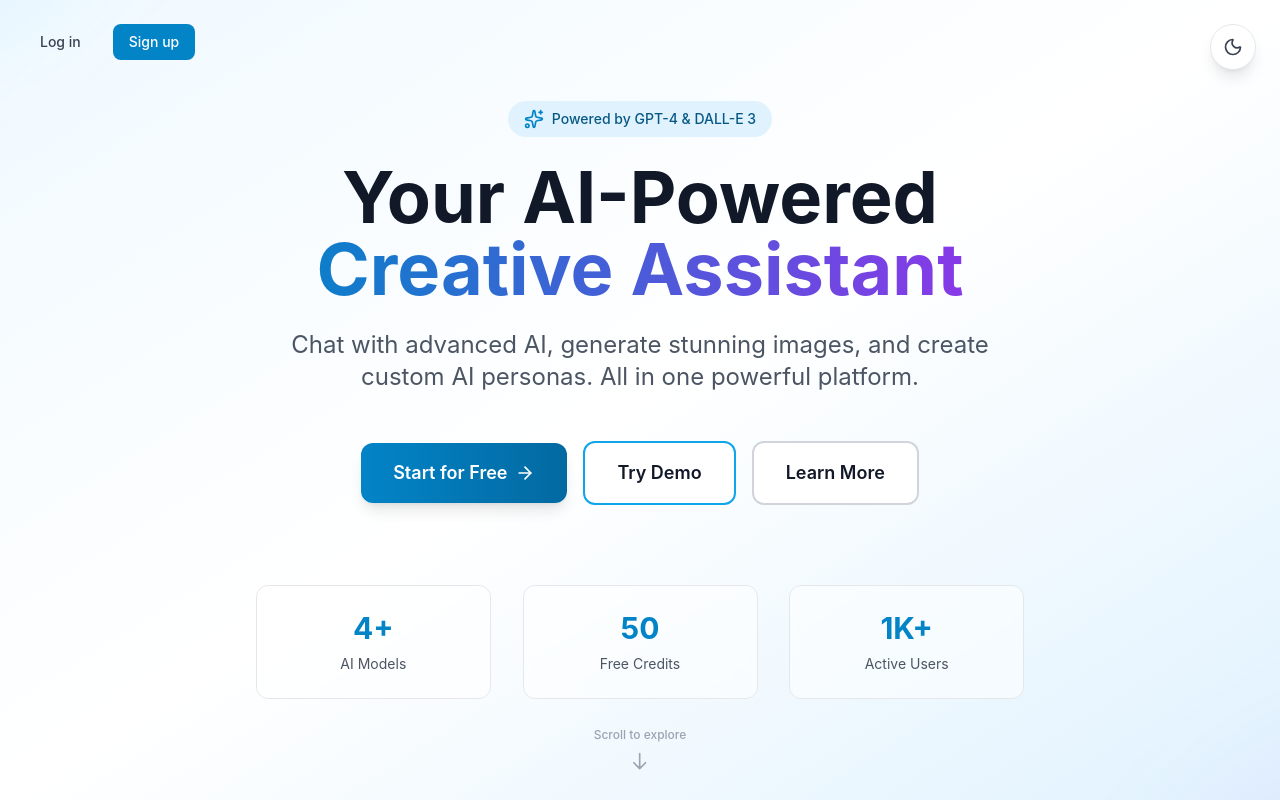
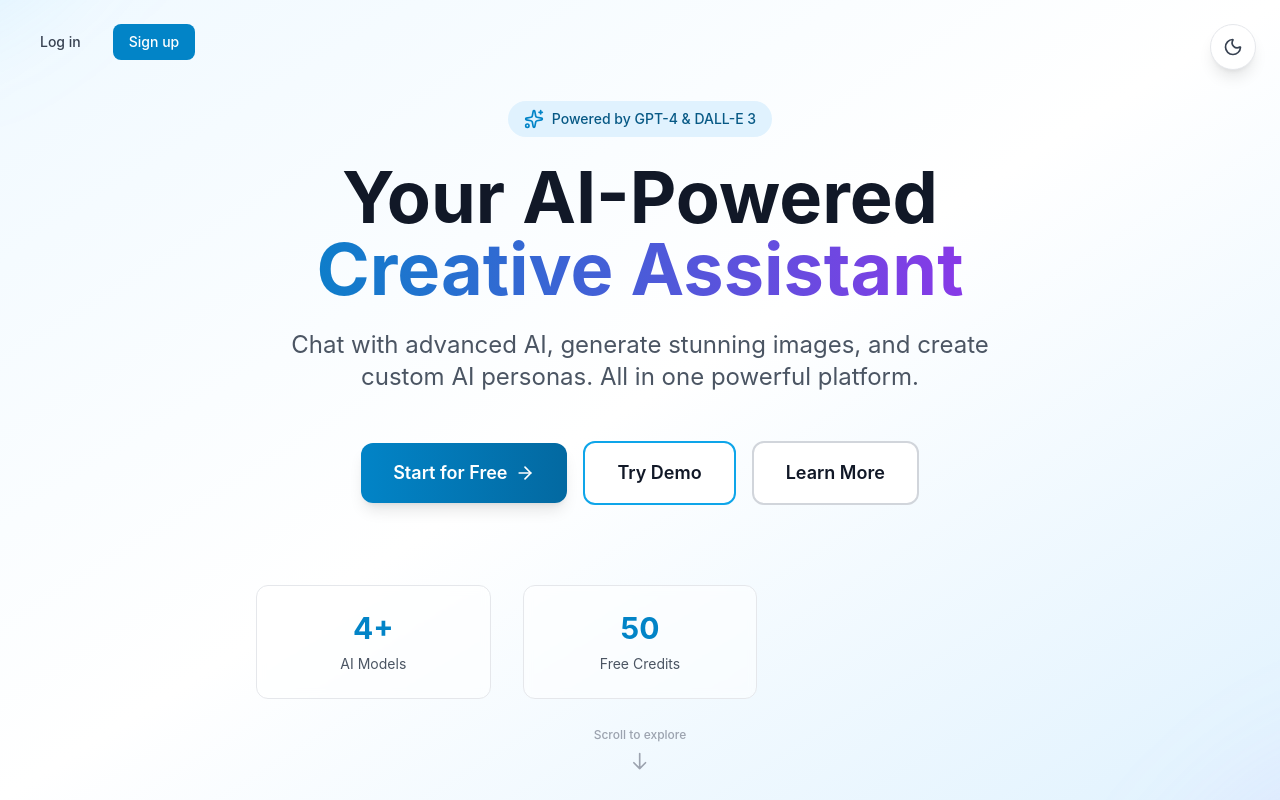
Before and after one commit to PromptedTech/AI-Platform, a Next.js app: page / in a window 1280 px wide. Shown: the top 800 px of the page. Built offline with nearby package versions, Linux system fonts and the light colour scheme; no server answers.

Commit message:
Remove 1K+ Active Users stat from Hero component

```diff
--- a/components/landing/Hero.js
+++ b/components/landing/Hero.js
@@ -130,8 +130,7 @@ export default function Hero({ onTryDemo }) {
         >
           {[
             { label: 'AI Models', value: '4+' },
-            { label: 'Free Credits', value: '50' },
-            { label: 'Active Users', value: '1K+' }
+            { label: 'Free Credits', value: '50' }
           ].map((stat, index) => (
             <motion.div
               key={stat.label}
```
